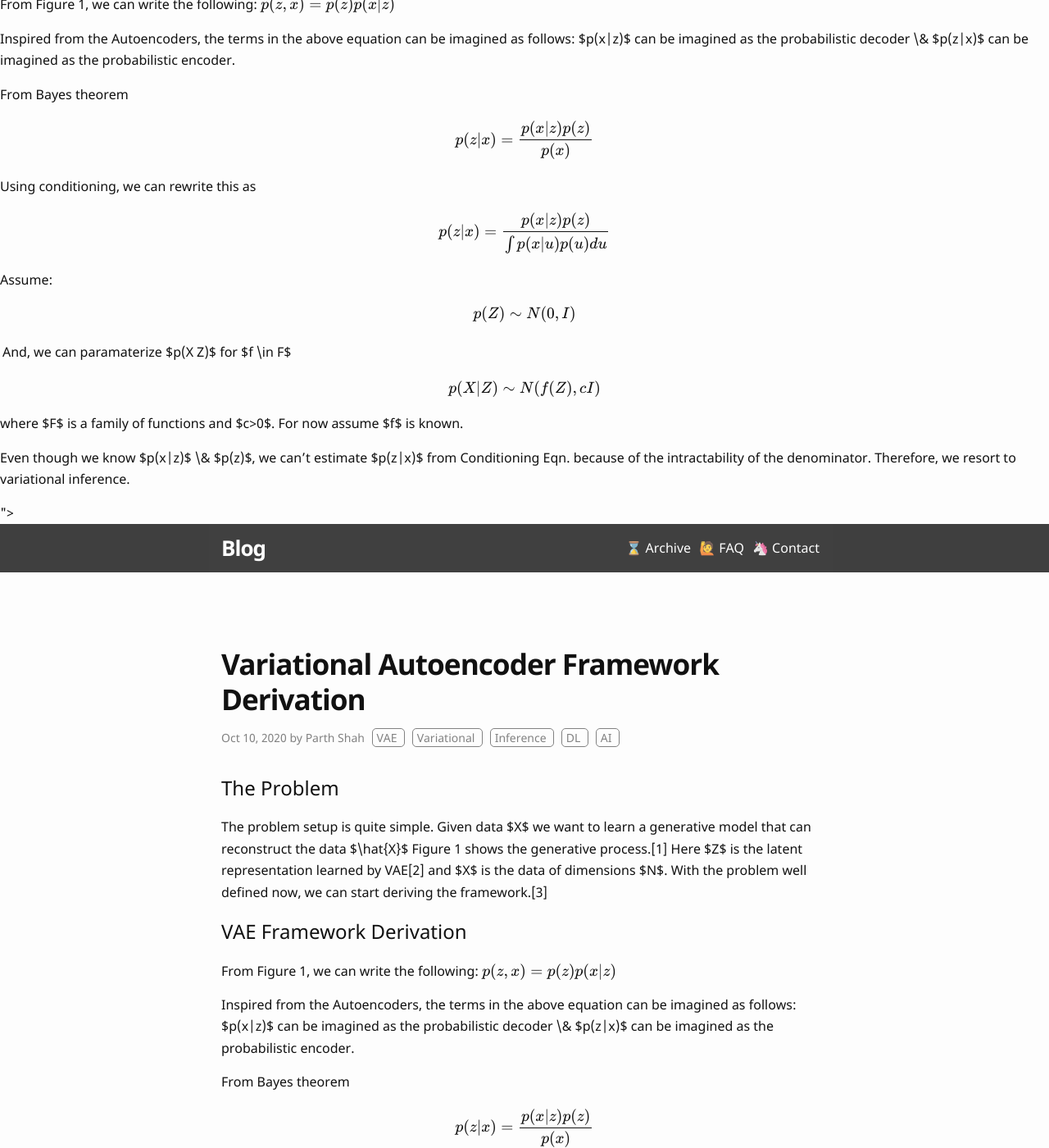
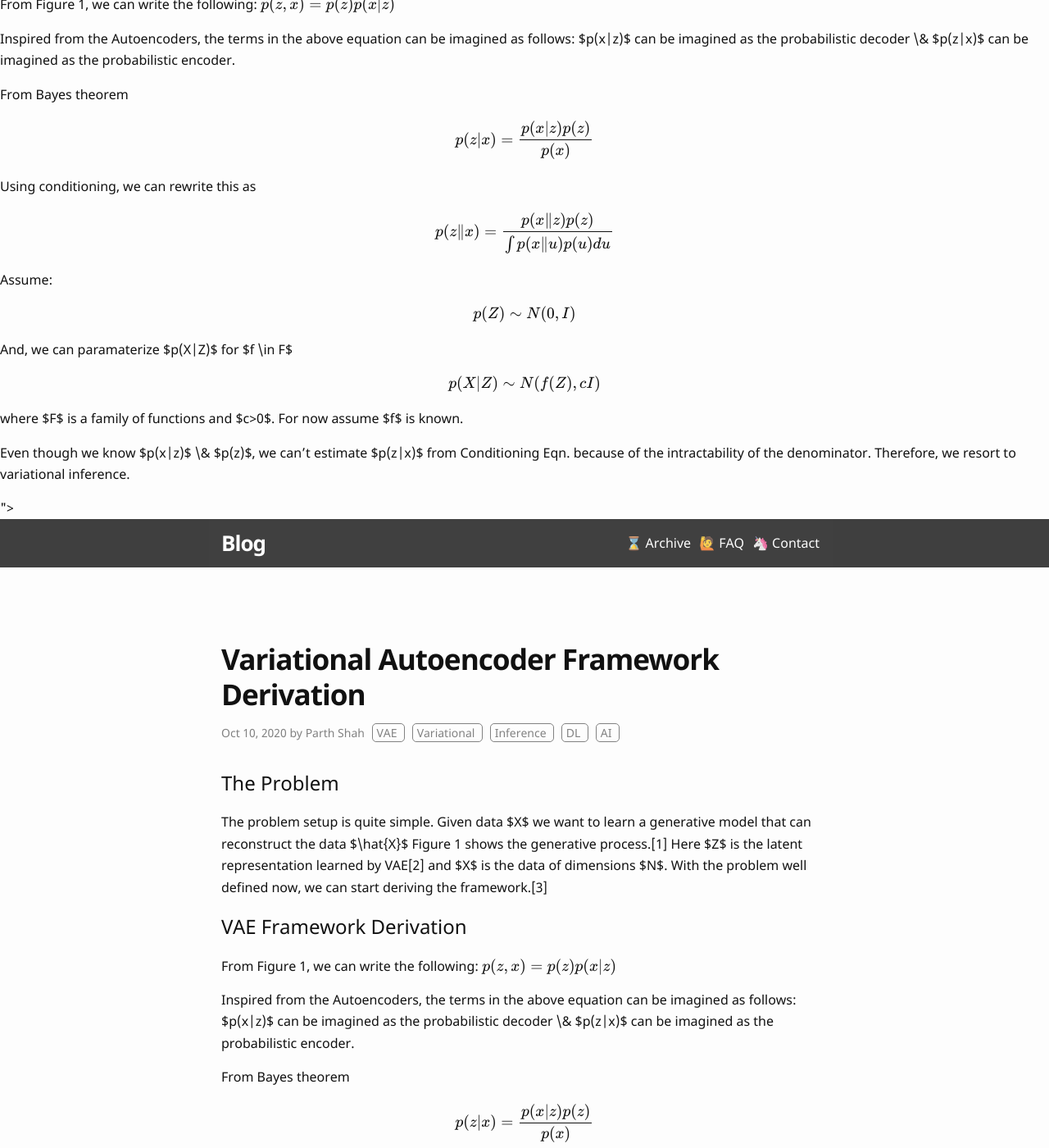
Before and after one commit to parthatom/Lagrange, a Jekyll site: the page built from _posts/2020-10-10-Variational-AutoEncoder-Framework-Derivation.md, in a window 1280 px wide and 1400 px high, scrolled down 196 px. Shown: the whole window at 82% size. Built offline with Jekyll 4.4.1, drawn with Linux system fonts in a browser that asks for light colours; formulas are drawn with MathJax 3; some of the changed text lies outside the part shown.

Commit message:
Add ignore characters to avoid unexpected rendering.

```diff
--- a/_posts/2020-10-10-Variational-AutoEncoder-Framework-Derivation.md
+++ b/_posts/2020-10-10-Variational-AutoEncoder-Framework-Derivation.md
@@ -23,13 +23,13 @@ $$ p(z|x) = \frac{p(x|z)p(z)}{p(x)} $$
 
 Using conditioning, we can rewrite this as
 
-$$ p(z|x) = \frac{p(x|z)p(z)}{\int p(x|u)p(u) du} $$
+$$ p(z\|x) = \frac{p(x\|z)p(z)}{\int p(x\|u)p(u) du} $$
 
 Assume:
 
 $$ p(Z) \sim N(0, I) $$
 
-And, we can paramaterize $p(X|Z)$ for $f \in F$
+And, we can paramaterize $p(X\|Z)$ for $f \in F$
 
 $$ p(X|Z) \sim N(f(Z), cI) $$
 
```
